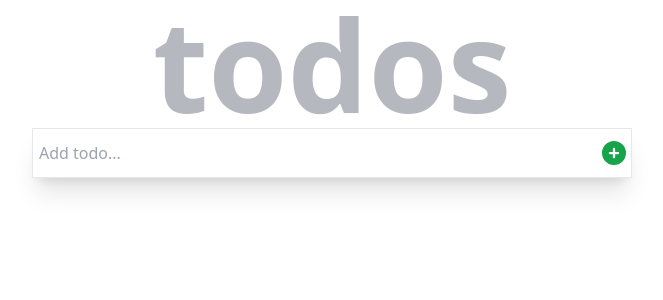
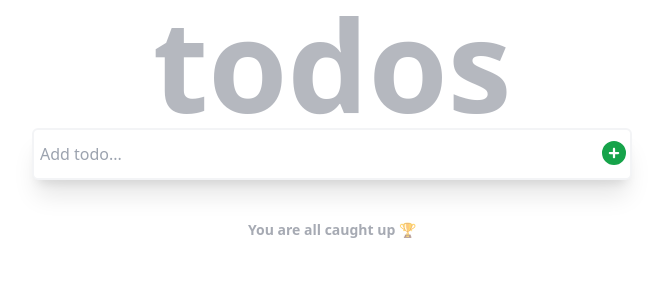
Before and after one commit to alain-kubwayo/todo-app-reactjs, a React (Create React App) app: page / in a window 1280 px wide. Shown: the top 300 px of the page, without its empty margins (308-971 px from the left). Built offline with nearby package versions, Linux system fonts and the light colour scheme.

Commit message:
improve design by adding input validation

```diff
--- a/src/components/AddTodo.jsx
+++ b/src/components/AddTodo.jsx
@@ -9,9 +9,11 @@ const AddTodo = ({ addTodo }) => {
         id: '',
         name: '',
         completed: false
-    });
+    })
+    const [error, setError] = useState(false)
 
     const handleChange = e => {
+        setError(false)
         const { name, value } = e.target;
         setTodo({
             id: nanoid(),
@@ -22,11 +24,14 @@ const AddTodo = ({ addTodo }) => {
 
     const handleAdd = () => {
         if(todo.name !== ''){
+            setError(false)
             addTodo(todo);
             setTodo(prevTodo => ({
                 ...prevTodo,
                 name: ''
             }))
+        }else{
+            setError(true)
         }
     }
 
@@ -35,7 +40,7 @@ const AddTodo = ({ addTodo }) => {
             <input
                 type="text"
                 placeholder="Add todo..."
-                className="w-full shadow-xl py-3 px-1.5 outline-none border broder-gray-100"
+                className={`w-full shadow-xl py-3 px-1.5 outline-none border-2 broder-gray-100 rounded-md ${error ? 'border-red-500' : 'border-gray-100'}`}
                 name="name"
                 value={todo.name}
                 onChange={handleChange}
--- a/src/components/Todo.jsx
+++ b/src/components/Todo.jsx
@@ -11,18 +11,21 @@ const Todo = ({ id, name, completed, handleDelete, handleComplete }) => {
     }
 
     return (
-        <label className="flex justify-between gap-y-6">
-            <div className="flex">
+        <label className="flex justify-between px-1 border-b border-gray-500/20 md:px-2 gap-y-6">
+            <div className="flex items-center">
                 <input
                     type="checkbox"
                     className="mr-2"
                     name="isChecked"
                     onChange={handleChange}
                 />
-                <p className={completed ? 'line-through' : ''}>{ name }</p>
+                <p className={` font-semibold text-lg text-gray-500/70 ${completed ? 'line-through' : ''}`}>{ name }</p>
             </div>
             <button onClick={() => handleDelete(id)}>
-                <FontAwesomeIcon icon={faTrash} className="text-red-500" />
+                <FontAwesomeIcon
+                    icon={faTrash}
+                    className="text-xl text-red-500"
+                />
             </button>
         </label>
 
--- a/src/components/Todos.jsx
+++ b/src/components/Todos.jsx
@@ -25,7 +25,9 @@ const Todos = () => {
                 addTodo={addTodo}
             />
             <div className="pt-10 text-3xl">
-                {todos?.map(todo => (
+                {
+                    todos.length > 0 ? (
+                        todos.map(todo => (
                             <Todo
                                 {...todo}
                                 key={todo.id}
@@ -33,7 +35,11 @@ const Todos = () => {
                                 addTodo={addTodo}
                                 handleComplete={handleComplete}
                             />
-                ))}
+                        ))
+                    ) : (
+                        <div className="text-sm font-bold text-center text-gray-500/60">You are all caught up 🏆</div>
+                    )
+                }
             </div>
         </>
     );
```
Also changed, not shown: 1 other file (tests, documents, lock files or other folders). Lines whose indentation alone changed are shown as unchanged.
